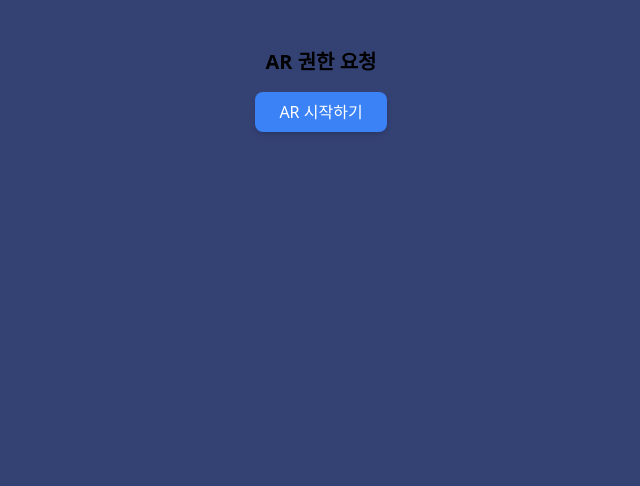
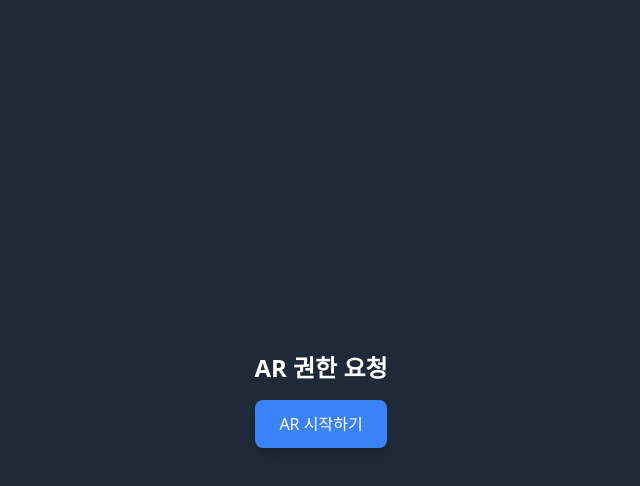
Before and after one commit to MYM92839/gamy, a React (Vite) app: page /test in a window 1280 px wide. Shown: the top 486 px of the page, without its empty margins (319-959 px from the left). Built offline with nearby package versions, Linux system fonts and the light colour scheme.

Commit message:
fix: fix

```diff
--- a/src/LocApp.tsx
+++ b/src/LocApp.tsx
@@ -42,9 +42,9 @@ const LocationPrompt: React.FC = () => {
   }
 
   return (
-    <div className="text-center mt-12">
-      <h2 className="text-xl font-bold">AR 권한 요청</h2>
-      <button className="mt-4 px-6 py-2 bg-blue-500 text-white rounded-lg shadow-md" onClick={handleStartAR}>
+    <div className="flex flex-col items-center justify-center h-screen bg-gray-800 text-white">
+      <h2 className="text-2xl font-bold">AR 권한 요청</h2>
+      <button className="mt-4 px-6 py-3 bg-blue-500 rounded-lg shadow-lg" onClick={handleStartAR}>
         AR 시작하기
       </button>
     </div>
@@ -57,6 +57,7 @@ type AppState = 'idle' | 'calibrating' | 'stabilized' | 'viewing';
 
 const ARApp: React.FC = () => {
   const containerRef = useRef<HTMLDivElement>(null);
+  const videoRef = useRef<HTMLVideoElement>(null);
   const [state, setState] = useState<AppState>('idle');
   const userCoordRef = useRef<{ lat: number; lon: number } | null>(null);
   const correctedCoordRef = useRef<{ lat: number; lon: number } | null>(null);
@@ -70,21 +71,18 @@ const ARApp: React.FC = () => {
 
   useEffect(() => {
     const initAR = async () => {
-      await tf.setBackend('webgl');
-      await tf.ready();
-      console.log('TensorFlow.js backend initialized.');
-
-      const scene = new THREE.Scene();
-      const camera = new THREE.PerspectiveCamera(80, window.innerWidth / window.innerHeight, 0.001, 1000);
-      const renderer = new THREE.WebGLRenderer({ antialias: true });
-      renderer.setSize(window.innerWidth, window.innerHeight);
-      containerRef.current?.appendChild(renderer.domElement);
+      if (tf.getBackend() !== 'webgl') {
+        await tf.setBackend('webgl');
+        await tf.ready();
+        console.log('TensorFlow.js WebGL backend initialized');
+      }
 
       const mindarThree = new MindARThree({
         container: containerRef.current!,
         imageTargetSrc: '/card.mind',
       });
 
+      const { renderer, scene, camera } = mindarThree;
       const mindarAnchor = mindarThree.addAnchor(0);
 
       mindarAnchor.onTargetFound = () => {
@@ -116,7 +114,6 @@ const ARApp: React.FC = () => {
       };
 
       await mindarThree.start();
-      console.log('MindAR started successfully');
 
       const locar = new LocAR.LocationBased(scene, camera);
       locar.startGps();
@@ -164,10 +161,11 @@ const ARApp: React.FC = () => {
   }, [state]);
 
   return (
-    <div ref={containerRef} className="w-full h-screen relative bg-black">
-      <h2 className="absolute top-5 left-5 text-lg font-bold text-white bg-gray-800 p-2 rounded">
+    <div ref={containerRef} className="relative w-full h-screen bg-black">
+      <video ref={videoRef} className="absolute top-0 left-0 w-full h-full object-cover" autoPlay playsInline></video>
+      <div className="absolute top-5 left-5 text-lg font-bold text-white bg-gray-800 p-2 rounded">
         MindAR + LocAR 연동 테스트
-      </h2>
+      </div>
       <p className="absolute top-14 left-5 text-sm text-gray-300">
         현재 상태: {state}
       </p>
```
